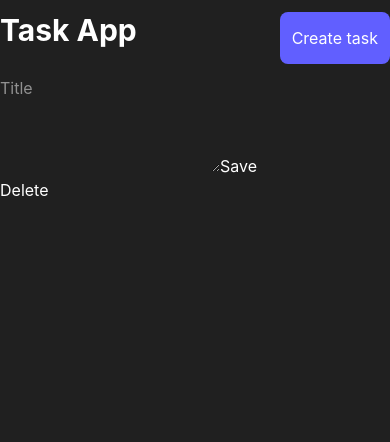
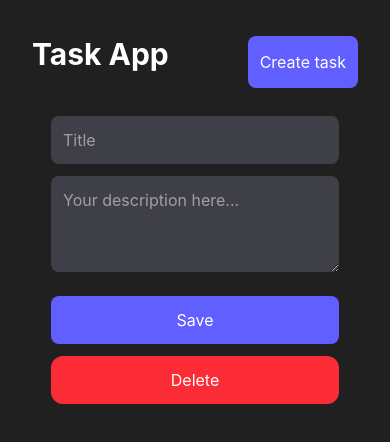
Before and after one commit to CristopherVanegas/Api-REST-Tareas, a React (Vite) app in the folder client/: page /tasks/1 in a window 390 px wide. Shown: the top 442 px of the page. Built offline with nearby package versions, Linux system fonts and the light colour scheme; no server answers.

Commit message:
[ADD][CV]: Added styles using tailwind and making it responsive.

```diff
--- a/client/src/components/Navigation.jsx
+++ b/client/src/components/Navigation.jsx
@@ -2,7 +2,7 @@ import { Link } from "react-router-dom";
 
 export function Navigation() {
   return (
-    <div className="flex justify-between py-3">
+    <div className="flex justify-between py-3 p-8 mt-6">
       <Link to="/tasks">
         <h1 className="font-bold text-3xl mb-4">Task App</h1>
       </Link>
--- a/client/src/pages/TaskFormPage.jsx
+++ b/client/src/pages/TaskFormPage.jsx
@@ -52,25 +52,33 @@ export function TaskFormPage() {
   }, []);
 
   return (
-    <div>
-      <form onSubmit={onSubmit}>
+    <div className="max-w-xl mx-auto">
+      <form onSubmit={onSubmit} className="max-w-md mx-auto p-4 flex flex-col items-center">
         <input
           type="text"
           placeholder="Title"
           {...register("title", { required: true })}
+          className="bg-zinc-700 p-3 rounded-lg block w-72 md:w-full mb-3"
         />
         {errors.title && <span>Title field is required!</span>}
         <textarea
           rows="3"
           id="Description"
+          placeholder="Your description here..."
           {...register("description", { required: true })}
+          className="bg-zinc-700 p-3 rounded-lg block w-72 md:w-full mb-3"
         />
         {errors.description && <span>Description field is required!</span>}
-        <button>Save</button>
-      </form>
 
+        <div className="flex justify-around flex-wrap md:w-full" >
+          <button
+            className={`bg-indigo-500 p-3 rounded-lg block w-72 md:w-full mt-3`}
+          >
+            Save
+          </button>
           {params.id && (
             <button
+              className="bg-red-500 p-3 rounded-xl w-72 md:w-full mt-3"
               onClick={async () => {
                 const accepted = window.confirm("are you sure?");
                 if (accepted) {
@@ -90,6 +98,8 @@ export function TaskFormPage() {
             </button>
           )}
         </div>
+      </form>
+    </div>
   );
 }
 
```
Lines whose indentation alone changed are shown as unchanged.
